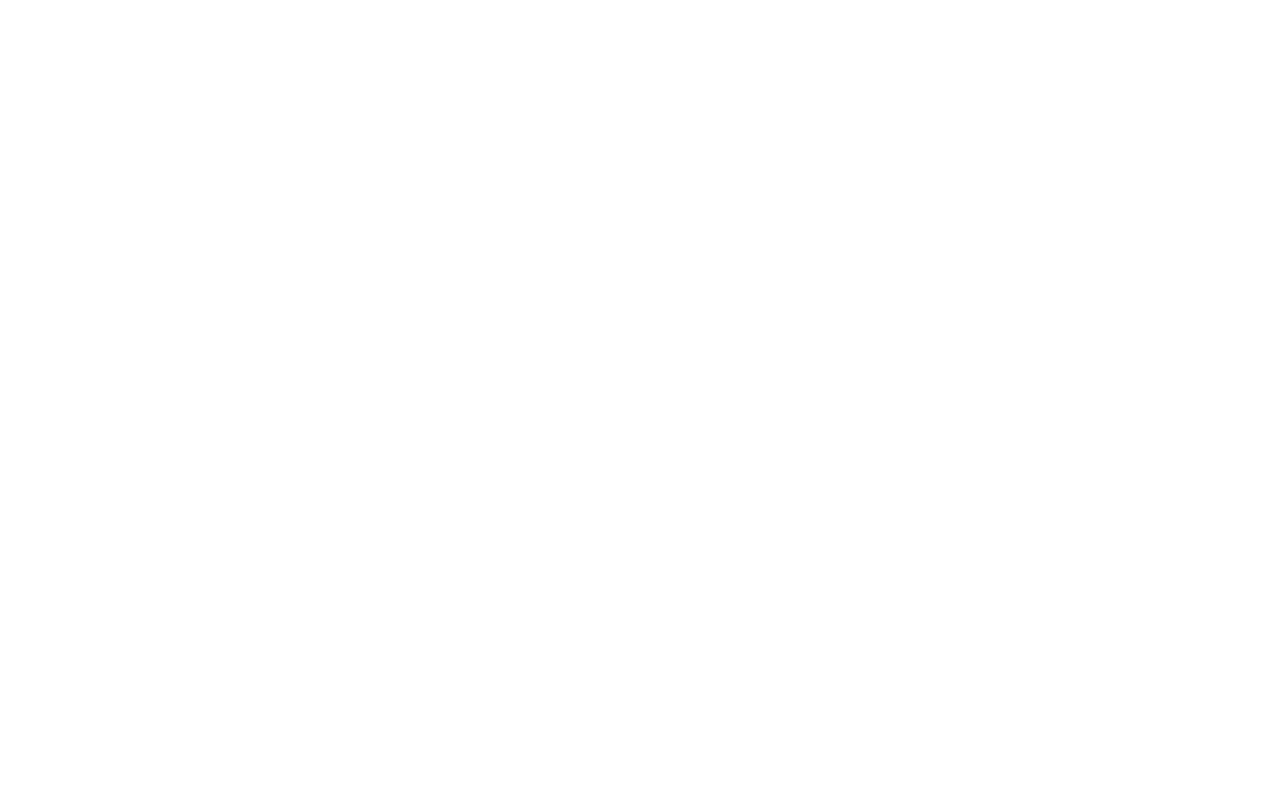
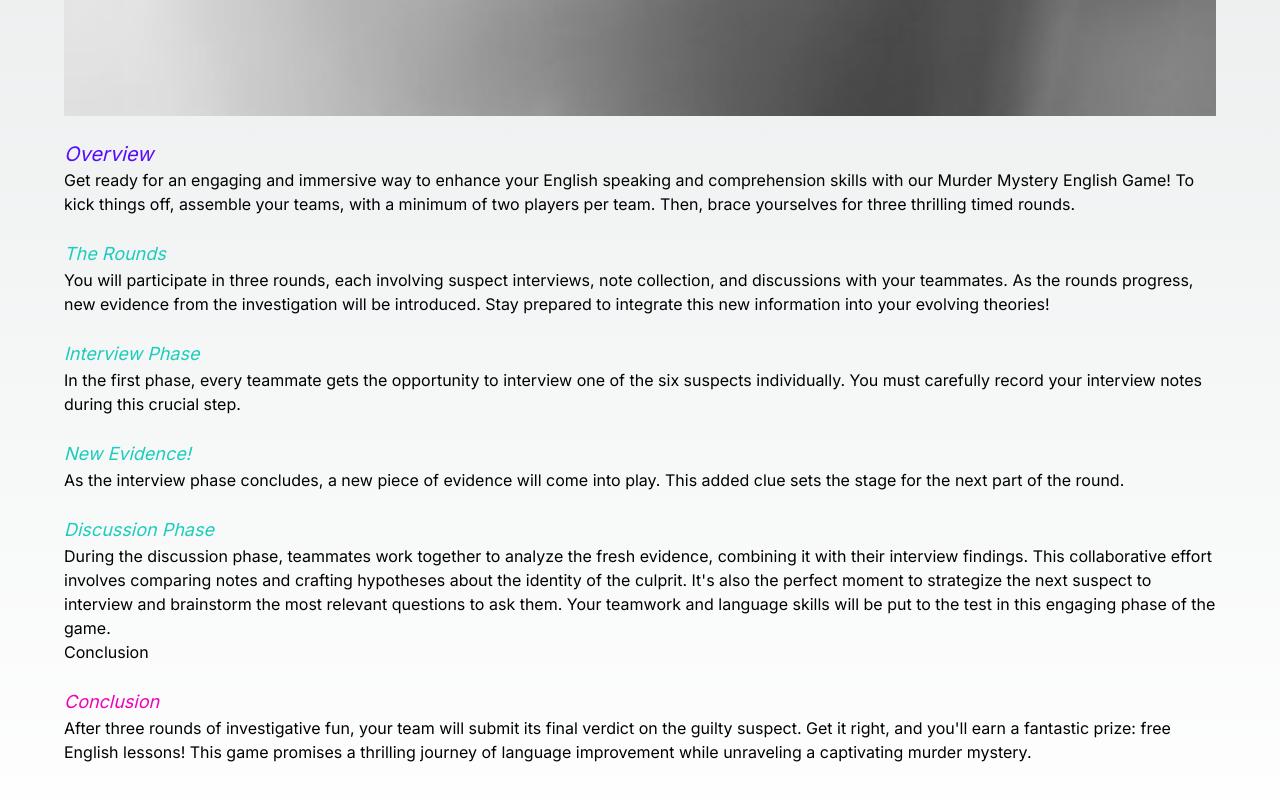
Before and after one commit to jamesMAwalker/murder-mystery, a Next.js app: page /instructions in a window 1280 px wide. Shown: the part 1188-1988 px from the top of the page. Before the commit the page ends 800 px from the top, so only its background shows below. Built offline with nearby package versions, Linux system fonts and the light colour scheme; no server answers.

Commit message:
Add: Instructions page.

```diff
--- a/app/instructions/page.tsx
+++ b/app/instructions/page.tsx
@@ -2,7 +2,73 @@
 
 const InstructionsPage = () => {
   return (
-    <div>InstructionsPage</div>
+    <div className='flex-col-tl gap-6'>
+      <h1 className='text-2xl font-bold'>Game Instructions</h1>
+      <img
+        className='w-full aspect-square object-cover saturate-0'
+        src='/background.jpg'
+        alt='evidence board'
+      />
+      <div className='flex-col-tl '>
+        <h3 className='text-xl italic text-primary'>Overview</h3>
+        <p>
+          Get ready for an engaging and immersive way to enhance your English
+          speaking and comprehension skills with our Murder Mystery English
+          Game! To kick things off, assemble your teams, with a minimum of two
+          players per team. Then, brace yourselves for three thrilling timed
+          rounds.
+        </p>
+      </div>
+      <div className='flex-col-tl '>
+        <h3 className='text-lg italic text-accent'>The Rounds</h3>
+        <p>
+          You will participate in three rounds, each involving suspect
+          interviews, note collection, and discussions with your teammates. As
+          the rounds progress, new evidence from the investigation will be
+          introduced. Stay prepared to integrate this new information into your
+          evolving theories!
+        </p>
+      </div>
+      <div className='flex-col-tl '>
+        <h5 className='text-lg italic text-accent'>Interview Phase</h5>
+        <p>
+          In the first phase, every teammate gets the opportunity to interview
+          one of the six suspects individually. You must carefully record your
+          interview notes during this crucial step.
+        </p>
+      </div>
+      <div className='flex-col-tl '>
+        <h5 className='text-lg italic text-accent'>New Evidence!</h5>
+        <p>
+          As the interview phase concludes, a new piece of evidence will come
+          into play. This added clue sets the stage for the next part of the
+          round.
+        </p>
+      </div>
+      <div className='flex-col-tl '>
+        <h5 className='text-lg italic text-accent'>Discussion Phase</h5>
+        <p>
+          During the discussion phase, teammates work together to analyze the
+          fresh evidence, combining it with their interview findings. This
+          collaborative effort involves comparing notes and crafting hypotheses
+          about the identity of the culprit. It&#39;s also the perfect moment to
+          strategize the next suspect to interview and brainstorm the most
+          relevant questions to ask them. Your teamwork and language skills will
+          be put to the test in this engaging phase of the game.
+        </p>
+        <h5>Conclusion</h5>
+      </div>
+      <div className='flex-col-tl '>
+        <h5 className='text-lg italic text-secondary'>Conclusion</h5>
+        <p>
+          After three rounds of investigative fun, your team will submit its
+          final verdict on the guilty suspect. Get it right, and you&#39;ll earn
+          a fantastic prize: free English lessons! This game promises a
+          thrilling journey of language improvement while unraveling a
+          captivating murder mystery.
+        </p>
+      </div>
+    </div>
   )
 }
 
```
